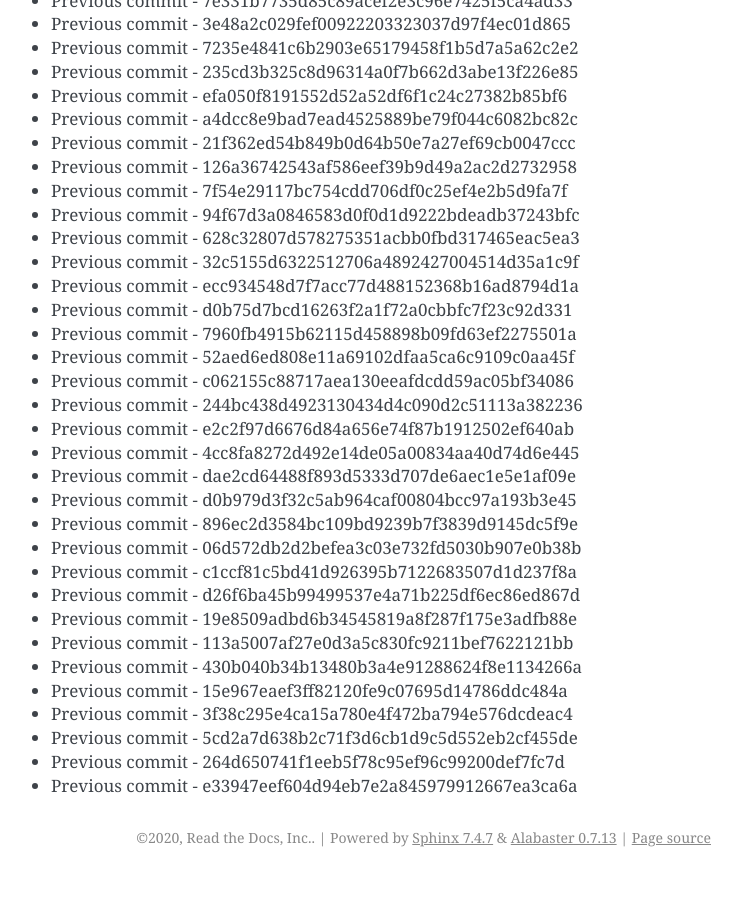
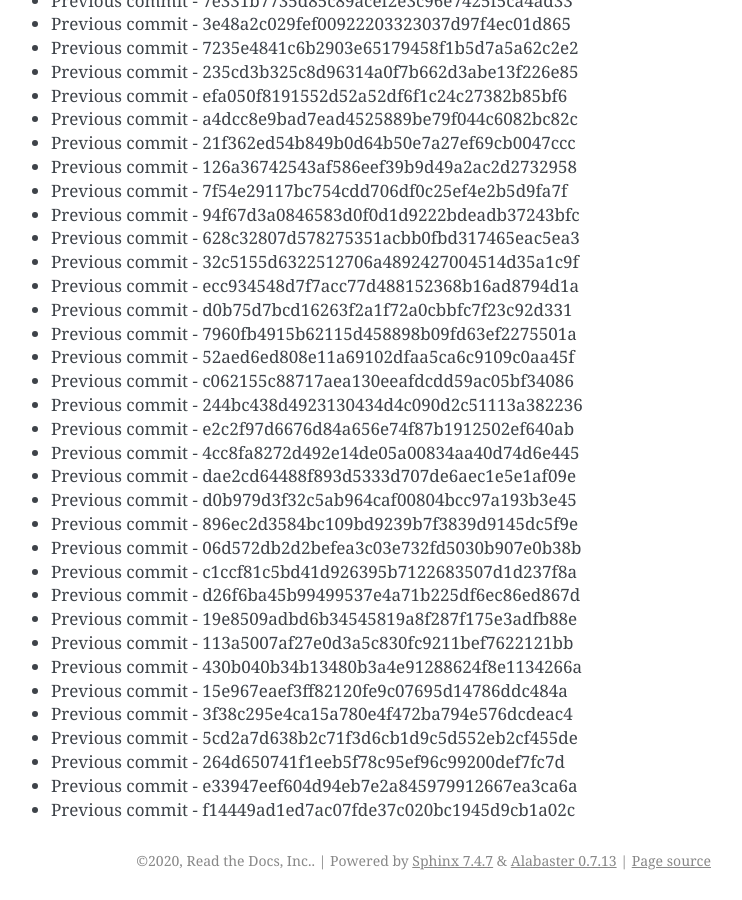
Before and after one commit to readthedocs/rtd-git-stresstest, a Sphinx documentation site: the page built from docs/updates.rst, in a window 1280 px wide and 900 px high, scrolled down 77043 px. Shown: the whole window, without its empty margins (399-1141 px from the left). Built offline with Sphinx 7.4.7, drawn with Linux system fonts in a browser that asks for light colours; before the commit the page ends 77920 px from its top, so only the background shows below that.

Commit message:
Generating commit from previous: f14449ad1ed7ac07fde37c020bc1945d9cb1a02c

```diff
--- a/docs/updates.rst
+++ b/docs/updates.rst
@@ -3269,3 +3269,4 @@ It can be tested for any performance characteristics.
 * Previous commit - 5cd2a7d638b2c71f3d6cb1d9c5d552eb2cf455de
 * Previous commit - 264d650741f1eeb5f78c95ef96c99200def7fc7d
 * Previous commit - e33947eef604d94eb7e2a845979912667ea3ca6a
+* Previous commit - f14449ad1ed7ac07fde37c020bc1945d9cb1a02c
```
